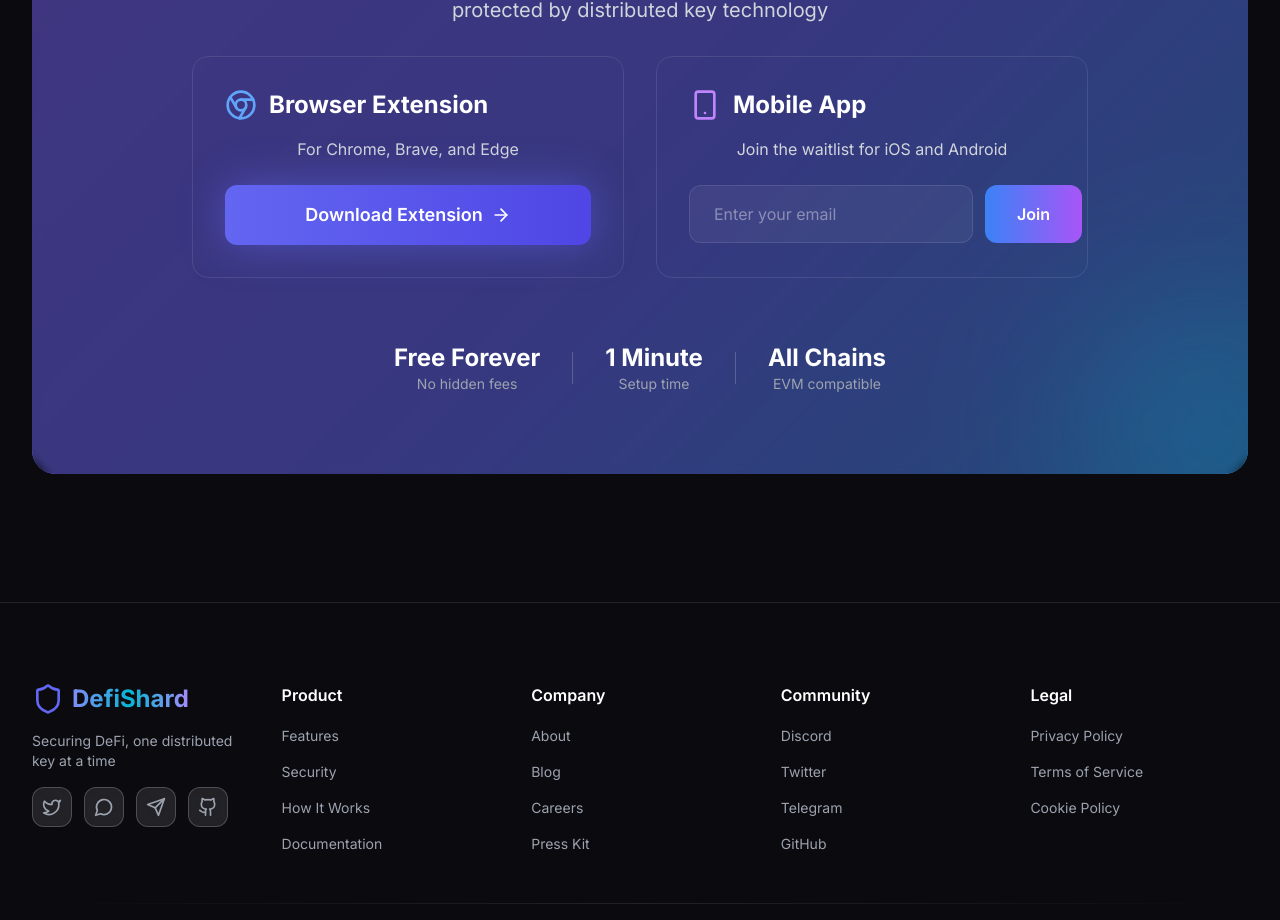
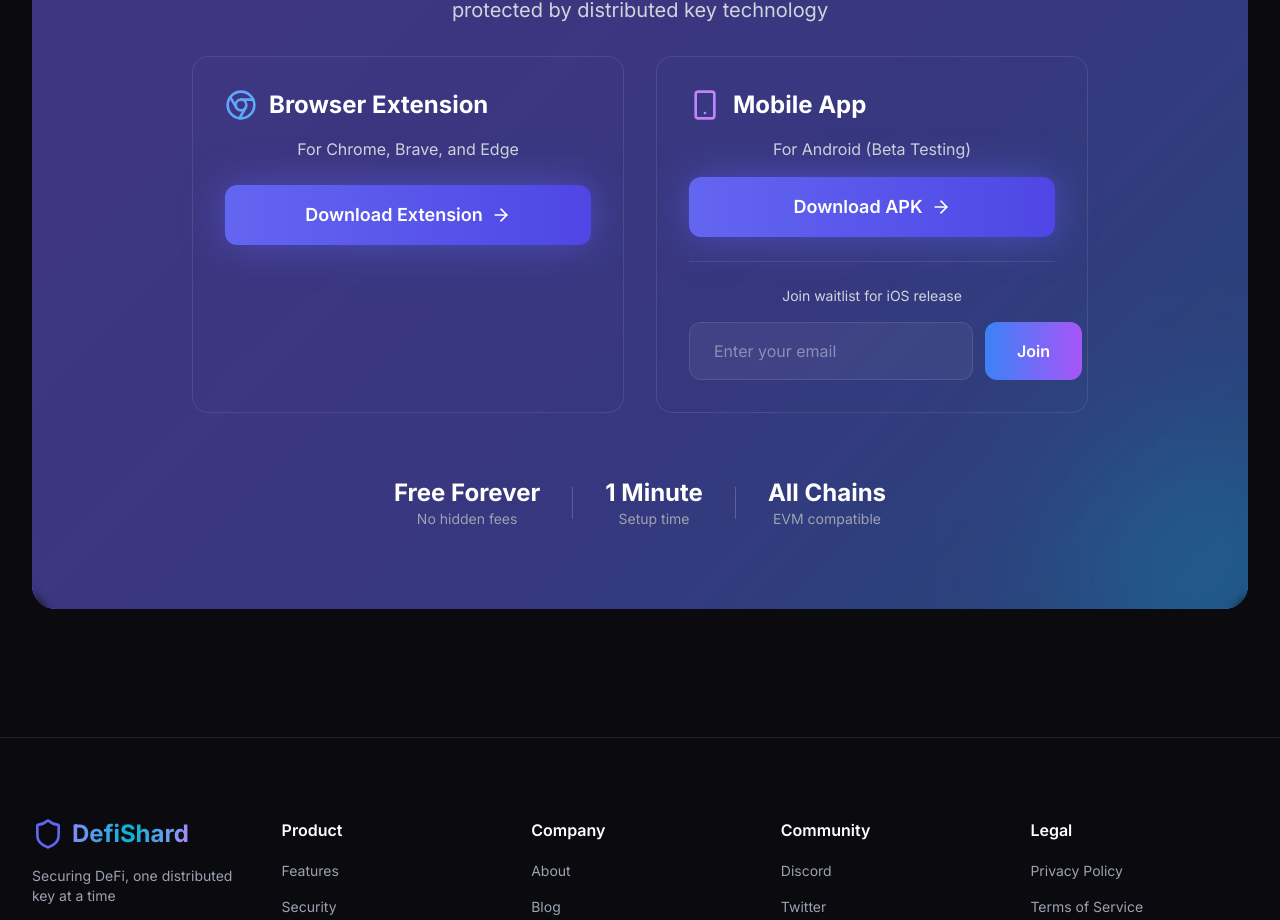
Before and after one commit to zkrypt-crossbar/defishard-landing-page, a Next.js app: page / in a window 1280 px wide. Shown: the part 8492-9412 px from the top of the page. Built offline with nearby package versions, Linux system fonts and the light colour scheme.

Commit message:
Add APK download option for Android testing

```diff
--- a/components/sections/CTA.tsx
+++ b/components/sections/CTA.tsx
@@ -76,10 +76,23 @@
                     <Smartphone className="h-8 w-8 text-purple-400" />
                     <h3 className="text-2xl font-bold">Mobile App</h3>
                   </div>
-                  <p className="text-gray-300 mb-6">
-                    Join the waitlist for iOS and Android
+                  <p className="text-gray-300 mb-4">
+                    For Android (Beta Testing)
                   </p>
-                  <EmailForm />
+                  <a
+                    href="/defishard-wallet-v1.1.0.zip"
+                    download
+                    className="btn-primary w-full text-lg px-6 py-4 shadow-glow-lg inline-flex items-center justify-center gap-2 mb-6"
+                  >
+                    <span>Download APK</span>
+                    <ArrowRight className="h-5 w-5" />
+                  </a>
+                  <div className="border-t border-white/10 pt-6">
+                    <p className="text-gray-300 mb-4 text-sm">
+                      Join waitlist for iOS release
+                    </p>
+                    <EmailForm />
+                  </div>
                 </motion.div>
               </div>
 
```
Also changed, not shown: 2 other files (tests, documents, lock files or other folders).
